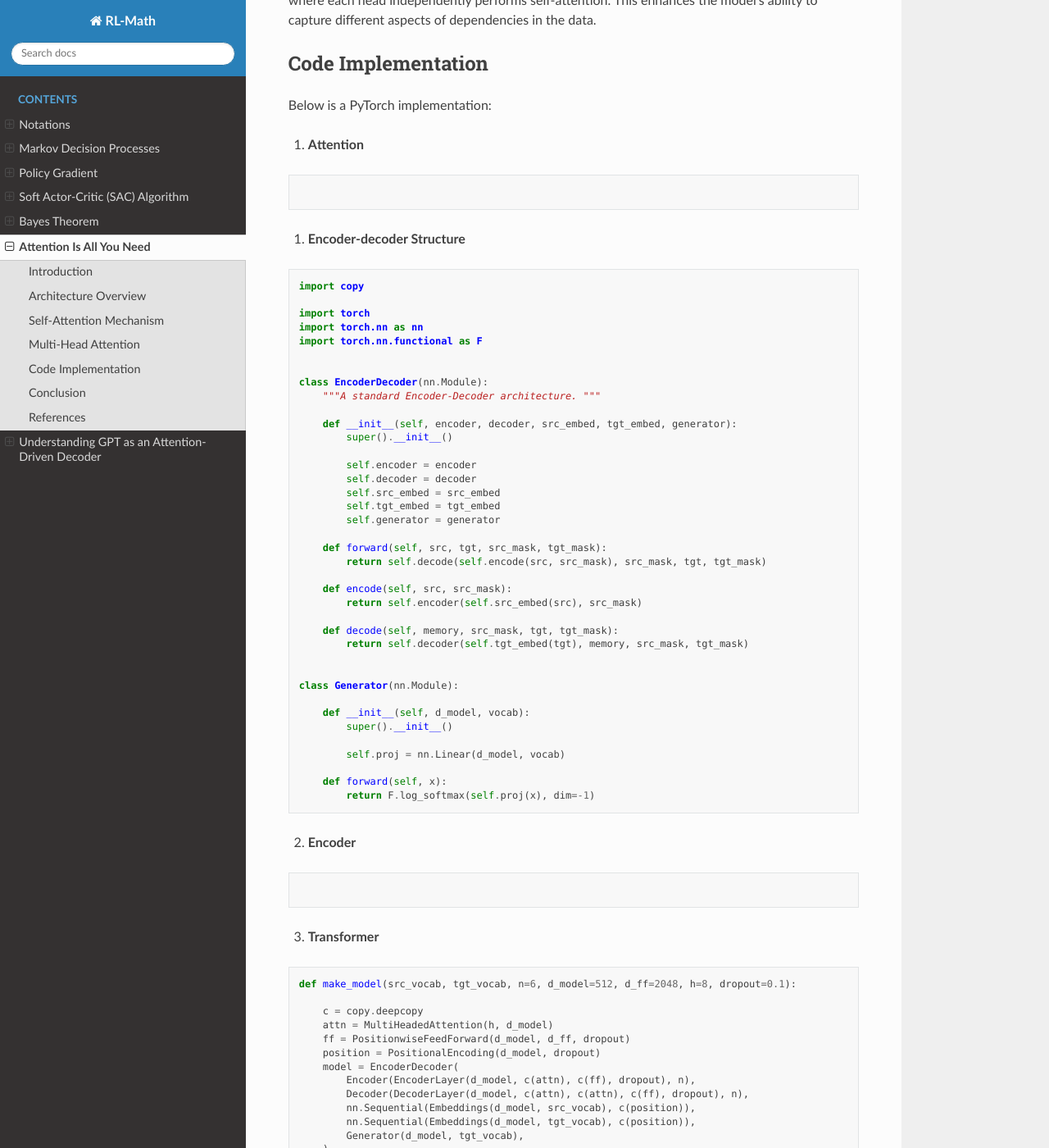
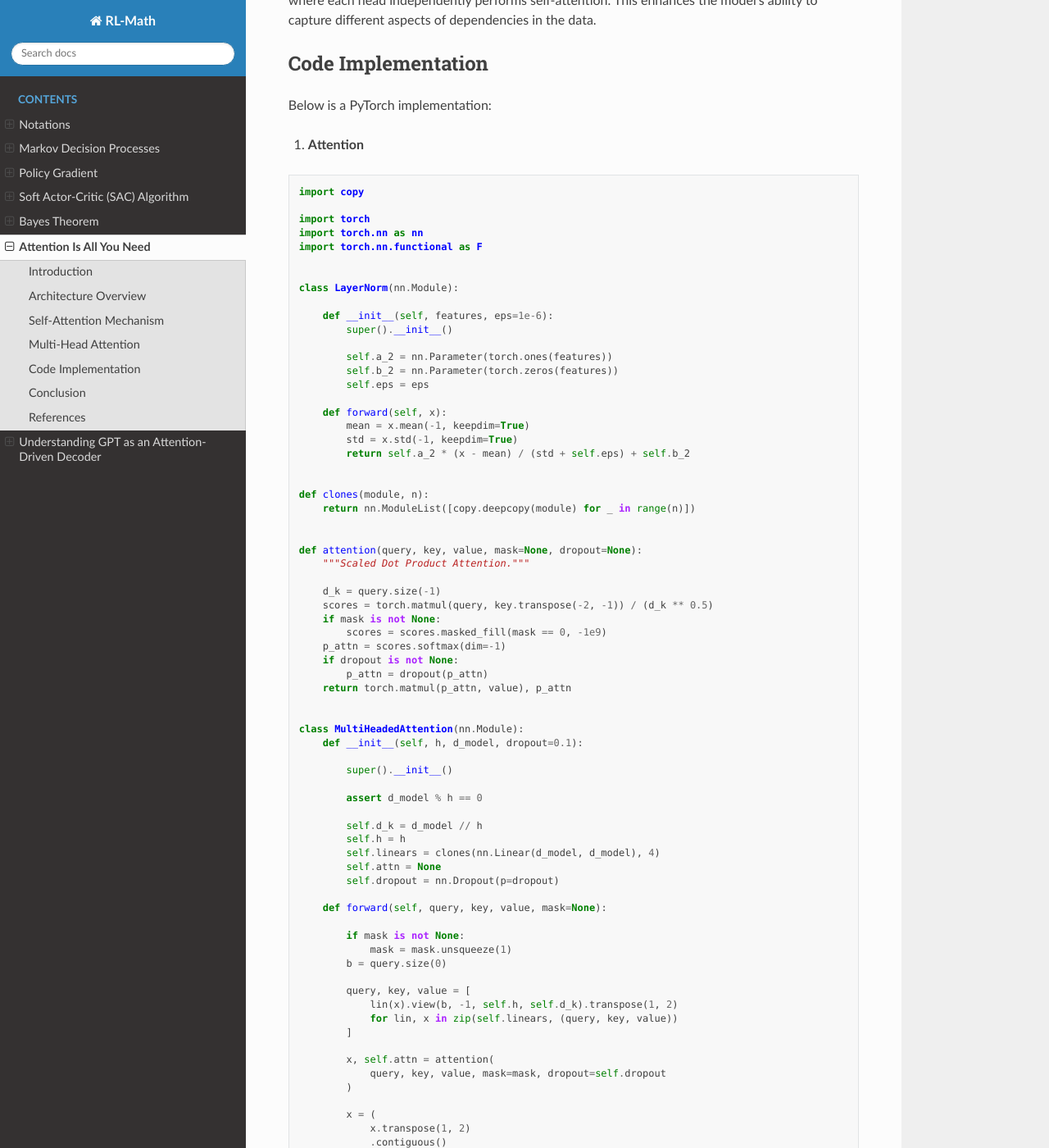
Before and after one commit to boyin96/Reinforcement-Learning-Math, a Sphinx documentation site: the page built from docs/source/attention.rst, in a window 1280 px wide and 1400 px high, scrolled down 1397 px. Shown: the whole window at 82% size. Built offline with Sphinx 7.4.7 and the Read the Docs theme 3.1.0, drawn with Linux system fonts in a browser that asks for light colours; formulas are drawn with MathJax 3; some of the changed text lies outside the part shown.

Commit message:
Update attention.rst

```diff
--- a/docs/source/attention.rst
+++ b/docs/source/attention.rst
@@ -55,9 +55,85 @@ Below is a PyTorch implementation:
 
 .. code-block:: python
 
+   import copy
+
+   import torch
+   import torch.nn as nn
+   import torch.nn.functional as F
 
 
-1. **Encoder-decoder Structure**
+   class LayerNorm(nn.Module):
+
+       def __init__(self, features, eps=1e-6):
+           super().__init__()
+
+           self.a_2 = nn.Parameter(torch.ones(features))
+           self.b_2 = nn.Parameter(torch.zeros(features))
+           self.eps = eps
+
+       def forward(self, x):
+           mean = x.mean(-1, keepdim=True)
+           std = x.std(-1, keepdim=True)
+           return self.a_2 * (x - mean) / (std + self.eps) + self.b_2
+
+
+   def clones(module, n):
+       return nn.ModuleList([copy.deepcopy(module) for _ in range(n)])
+
+
+   def attention(query, key, value, mask=None, dropout=None):
+       """Scaled Dot Product Attention."""
+
+       d_k = query.size(-1)
+       scores = torch.matmul(query, key.transpose(-2, -1)) / (d_k ** 0.5)
+       if mask is not None:
+           scores = scores.masked_fill(mask == 0, -1e9)
+       p_attn = scores.softmax(dim=-1)
+       if dropout is not None:
+           p_attn = dropout(p_attn)
+       return torch.matmul(p_attn, value), p_attn
+
+
+   class MultiHeadedAttention(nn.Module):
+       def __init__(self, h, d_model, dropout=0.1):
+
+           super().__init__()
+
+           assert d_model % h == 0
+
+           self.d_k = d_model // h
+           self.h = h
+           self.linears = clones(nn.Linear(d_model, d_model), 4)
+           self.attn = None
+           self.dropout = nn.Dropout(p=dropout)
+
+       def forward(self, query, key, value, mask=None):
+
+           if mask is not None:
+               mask = mask.unsqueeze(1)
+           b = query.size(0)
+
+           query, key, value = [
+               lin(x).view(b, -1, self.h, self.d_k).transpose(1, 2)
+               for lin, x in zip(self.linears, (query, key, value))
+           ]
+
+           x, self.attn = attention(
+               query, key, value, mask=mask, dropout=self.dropout
+           )
+
+           x = (
+               x.transpose(1, 2)
+               .contiguous()
+               .view(b, -1, self.h * self.d_k)
+           )
+           del query
+           del key
+           del value
+           return self.linears[-1](x)
+
+
+2. **Encoder-Decoder Structure**
 
 .. code-block:: python
 
```
